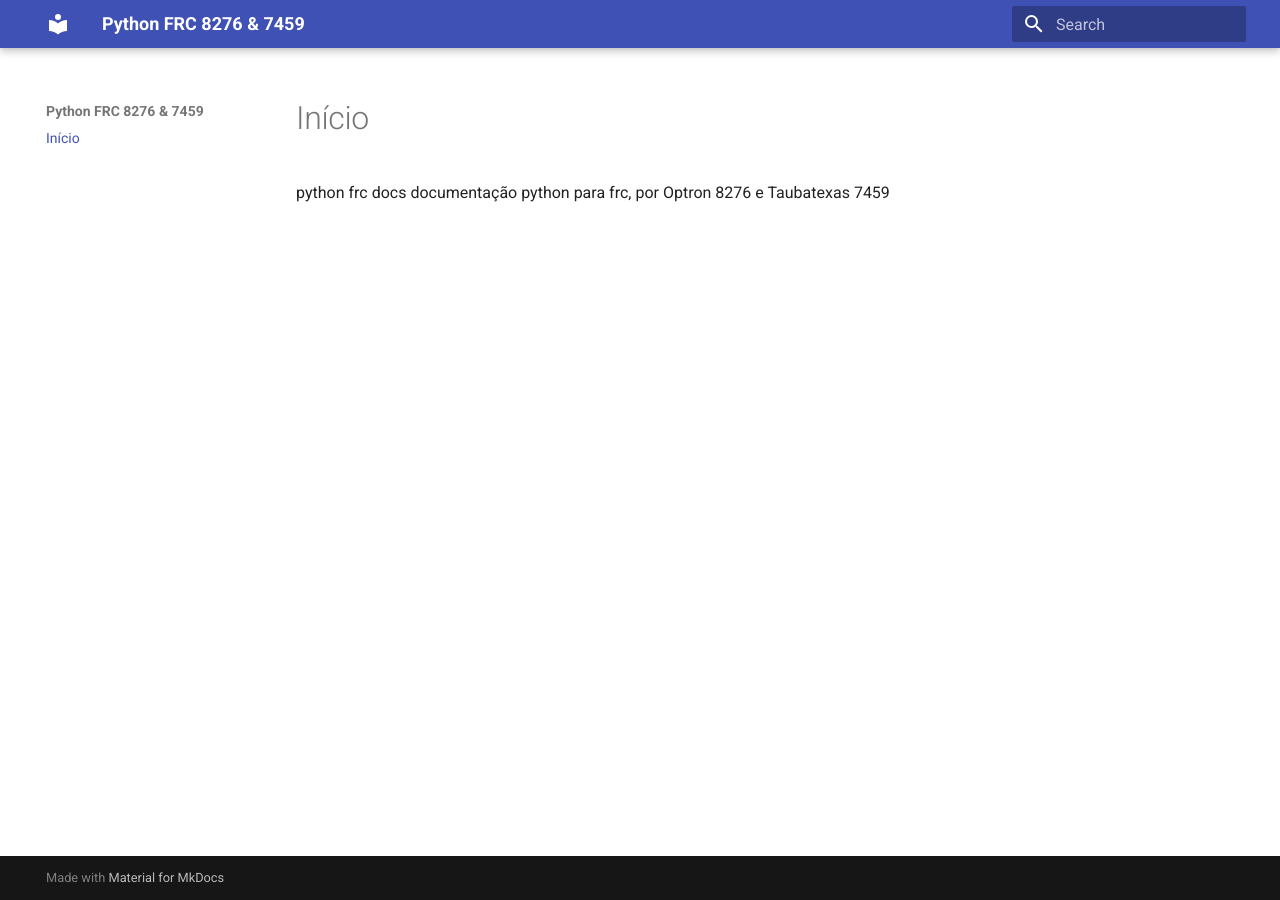
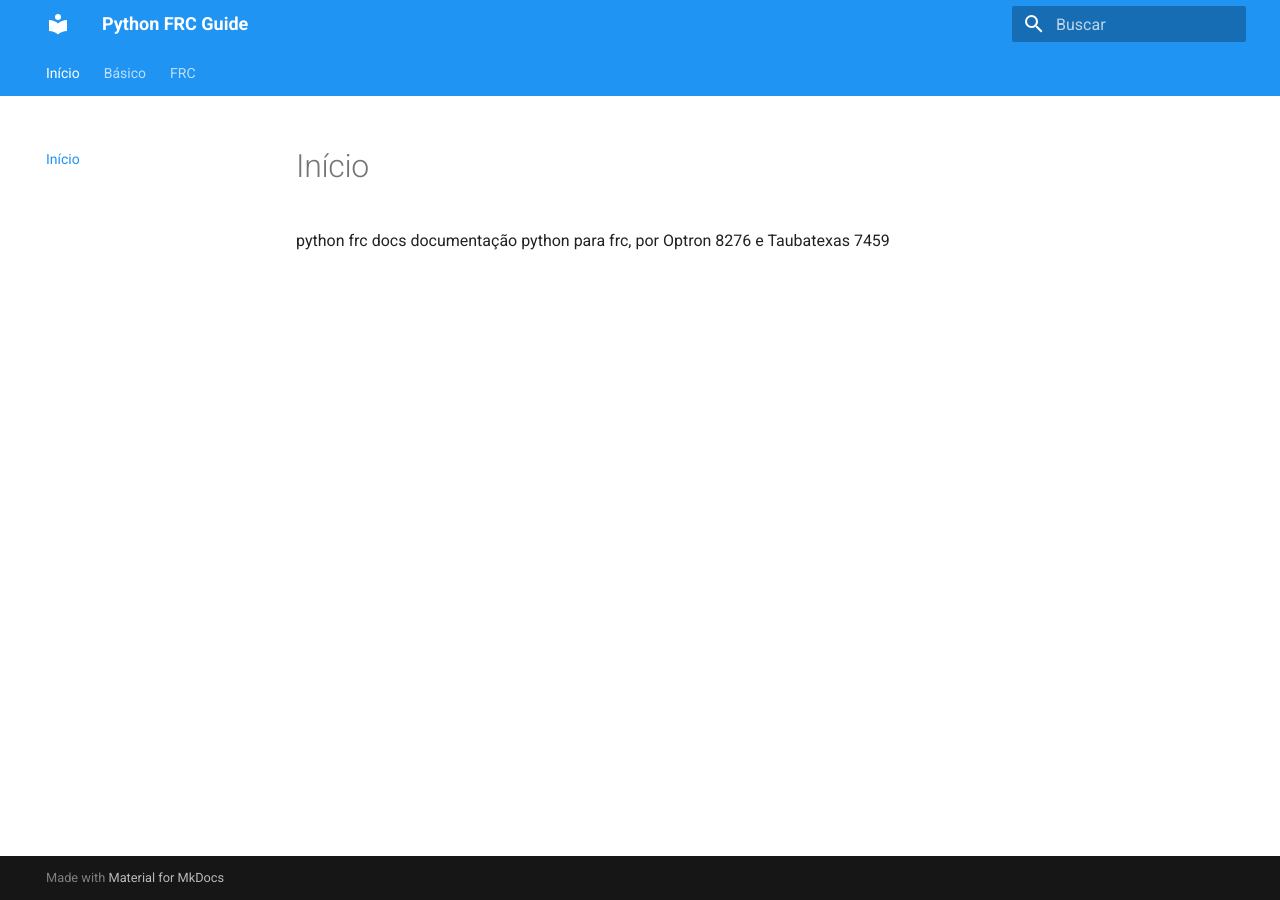
Before and after one commit to moretti8276/python-frc-8276-7459, an MkDocs documentation site: the page built from docs/index.md, in a window 1280 px wide. Built offline with MkDocs 1.6.1 and Material for MkDocs 9.7.7, drawn with Linux system fonts in a browser that asks for light colours.

Commit message:
Update mkdocs.yml

```diff
--- a/mkdocs.yml
+++ b/mkdocs.yml
@@ -1,7 +1,25 @@
-site_name: Python FRC 8276 & 7459
+site_name: Python FRC Guide
+site_description: Documentação de Python para equipes FRC
+site_author: FRC Teams 8276 & 7459
+
+theme:
+  name: material
+  language: pt
+  palette:
+    - scheme: default
+      primary: blue
+      accent: light blue
+  features:
+    - navigation.tabs
+    - navigation.top
+    - search.highlight
+    - search.suggest
 
 nav:
   - Início: index.md
-
-theme:
-  name: material
+  - Básico:
+      - O que é Python: basico/python.md
+      - Instalação: basico/instalacao.md
+  - FRC:
+      - RobotPy: frc/robotpy.md
+      - TimedRobot: frc/timedrobot.md
```
